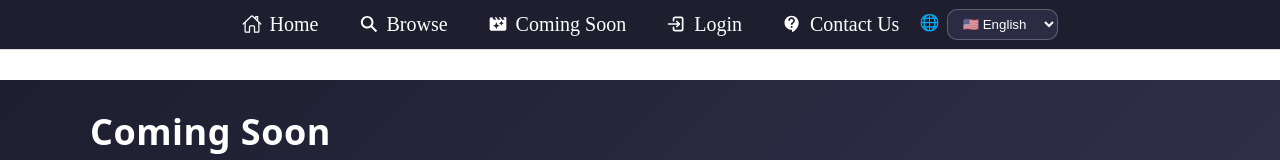
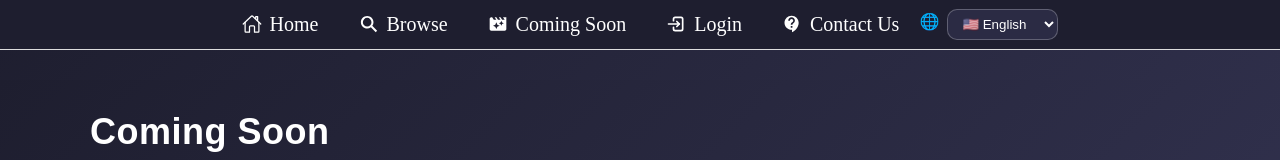
Before and after one commit to ling027/csc47300-team-spider, a React (Vite) app in the folder Movie_Rating_app/: page /coming-soon in a window 1280 px wide. Shown: the top 160 px of the page. Built offline with nearby package versions, Linux system fonts and the light colour scheme.

Commit message:
change to css

```diff
--- a/Movie_Rating_app/src/view/ComingSoonPage/ComingSoon.jsx
+++ b/Movie_Rating_app/src/view/ComingSoonPage/ComingSoon.jsx
@@ -1,4 +1,5 @@
 import "./comingsoon.css";
+import "../main.css";
 import { upcomingMovies } from "../MovieDetailPage/movies.js";
 import { Link } from "react-router-dom";
 import NavBar from "../Component/Navbar.jsx"
@@ -56,11 +57,14 @@ export default function ComingSoon() {
   const { formatDate, formatGenres, getSynopsis } = useFormatters();
 
   return (
-    <>
-    <header className="site-header">
+    <div className="body">
+        <header className="site-header">
         <NavBar />
     </header>
-    <main className="cs-container">
+
+    <div className="cs-container">
+
+
       <header className="cs-header">
         <h1>{t("comingSoon")}</h1>
         <p className="cs-subtitle">{t("discoverRate")}</p>
@@ -71,7 +75,8 @@ export default function ComingSoon() {
           <ComingSoonCard key={m.id} m={m} />
         ))}
       </section>
-    </main>
-    </>
+
+    </div>
+     </div>
   );
 }
--- a/Movie_Rating_app/src/view/HomePage/home.css
+++ b/Movie_Rating_app/src/view/HomePage/home.css
@@ -7,6 +7,8 @@
   overflow: hidden;
   margin: 0 auto 40px auto;
   border-radius: 10px;
+  justify-content: center;
+  align-items: center;
 }
 
 .hero-slide-split {
--- a/Movie_Rating_app/src/view/HomePage/home.tsx
+++ b/Movie_Rating_app/src/view/HomePage/home.tsx
@@ -198,7 +198,7 @@ function Home(){
           </div>
           </Link>
         )}
-      </section>
+        </section>
 
 
        <div className="categories">
```
